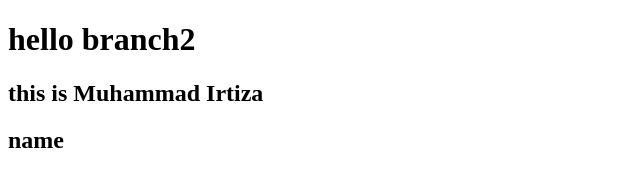
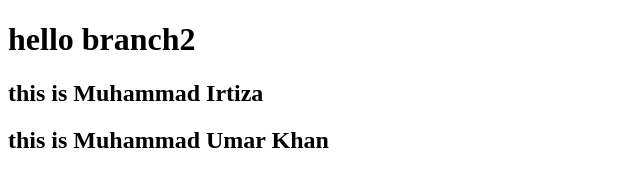
Before and after one commit to MuhammadIrtiza23/githubrepobranching, a plain HTML site: page index.html in a window 1280 px wide. Shown: the whole page, without its empty margins (0-640 px from the left). Drawn offline with Linux system fonts and the light colour scheme.

Commit message:
this is Umar khan

```diff
--- a/index.html
+++ b/index.html
@@ -8,6 +8,6 @@
 <body>
     <h1>hello branch2</h1>
     <h2>this is Muhammad Irtiza</h2>
-    <h2>name</h2>
+    <h2>this is Muhammad Umar Khan</h2>
 </body>
 </html>
```
